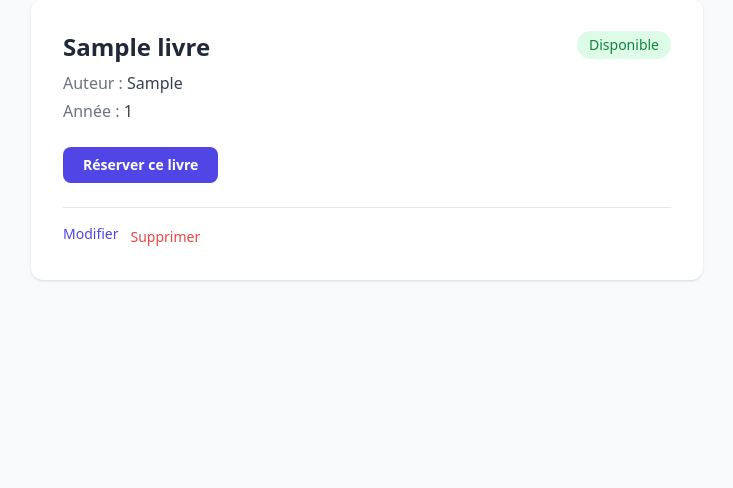
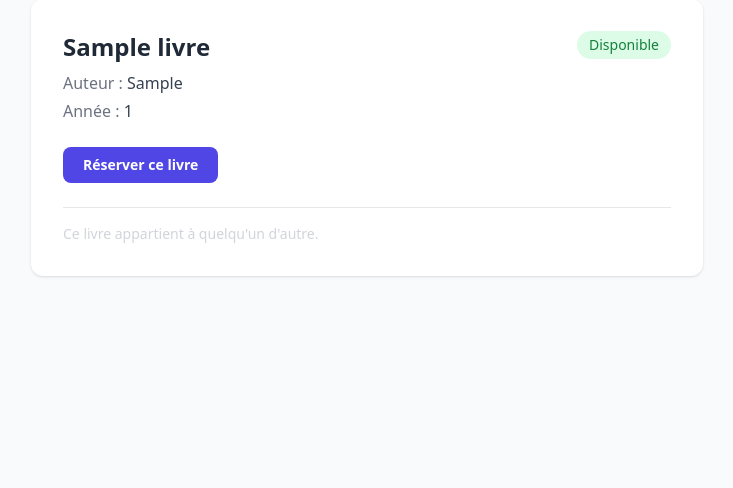
Before and after one commit to m1d0b4n/The-Library, a Flask app: a page that uses templates/livres/detail.html in a window 1280 px wide. Shown: the part 141-629 px from the top of the page, without its empty margins (113-846 px from the left). Run offline with Flask 3, Linux system fonts and the light colour scheme; a user stored in the database is signed in; tables that the repository leaves empty hold one stand-in row (values such as "Sample post"); some libraries are stand-ins or nearby versions.

Commit message:
fix(acces): propriete livres - modif/suppression uniquement par le createur - issue #36
Closes #36

- models/livre.py : ajout colonne created_by (String 200, nullable)
- routes/pages.py : ajouter_livre renseigne created_by=current_user.email
- routes/pages.py : modifier_livre et supprimer_livre verifient created_by
- templates/livres/detail.html : boutons Modifier/Supprimer affiches seulement au createur
- 4 nouveaux tests (proprio OK, autre user bloque) - 69 tests total

```diff
--- a/models/livre.py
+++ b/models/livre.py
@@ -12,6 +12,7 @@ class Livre(db.Model):
     annee_publication = db.Column(db.Integer, nullable=False)
     disponible = db.Column(db.Boolean, default=True, nullable=False)
     reserve_par = db.Column(db.String(200), nullable=True, default=None)
+    created_by = db.Column(db.String(200), nullable=True, default=None)
 
     def to_dict(self):
         return {
--- a/routes/pages.py
+++ b/routes/pages.py
@@ -102,7 +102,7 @@ def ajouter_livre():
         elif Livre.query.filter_by(titre=titre).first():
             flash("Un livre avec ce titre existe déjà.", "error")
         else:
-            db.session.add(Livre(titre=titre, auteur=auteur, annee_publication=annee))
+            db.session.add(Livre(titre=titre, auteur=auteur, annee_publication=annee, created_by=current_user.email))
             db.session.commit()
             flash(f"« {titre} » ajouté avec succès.", "success")
             return redirect(url_for("pages.liste_livres"))
@@ -115,6 +115,9 @@ def modifier_livre(titre):
     livre = Livre.query.filter_by(titre=titre).first_or_404()
     if not livre.disponible:
         flash("Impossible de modifier un livre réservé.", "error")
+        return redirect(url_for("pages.detail_livre", titre=titre))
+    if livre.created_by and livre.created_by != current_user.email:
+        flash("Vous ne pouvez pas modifier un livre qui ne vous appartient pas.", "error")
         return redirect(url_for("pages.detail_livre", titre=titre))
     if request.method == "POST":
         auteur = request.form.get("auteur", "").strip()
@@ -143,6 +146,9 @@ def supprimer_livre(titre):
     livre = Livre.query.filter_by(titre=titre).first_or_404()
     if not livre.disponible:
         flash("Impossible de supprimer un livre réservé.", "error")
+        return redirect(url_for("pages.detail_livre", titre=titre))
+    if livre.created_by and livre.created_by != current_user.email:
+        flash("Vous ne pouvez pas supprimer un livre qui ne vous appartient pas.", "error")
         return redirect(url_for("pages.detail_livre", titre=titre))
     db.session.delete(livre)
     db.session.commit()
--- a/templates/livres/detail.html
+++ b/templates/livres/detail.html
@@ -38,20 +38,18 @@
     {% endif %}
 
     <div class="mt-6 flex gap-3 border-t pt-4">
-      {% if livre.disponible %}
+      {% if livre.disponible and (not livre.created_by or livre.created_by == current_user.email) %}
       <a href="{{ url_for('pages.modifier_livre', titre=livre.titre) }}"
          class="text-sm text-indigo-600 hover:underline">Modifier</a>
-      {% else %}
-      <span class="text-sm text-gray-300">Modification impossible (livre réservé)</span>
-      {% endif %}
-      {% if livre.disponible %}
       <form method="POST" action="{{ url_for('pages.supprimer_livre', titre=livre.titre) }}"
             onsubmit="return confirm('Supprimer ce livre ?')">
         <input type="hidden" name="csrf_token" value="{{ csrf_token() }}" />
         <button type="submit" class="text-sm text-red-500 hover:underline">Supprimer</button>
       </form>
+      {% elif not livre.disponible %}
+      <span class="text-sm text-gray-300">Modification/suppression impossible (livre réservé)</span>
       {% else %}
-      <span class="text-sm text-gray-300">Suppression impossible (livre réservé)</span>
+      <span class="text-sm text-gray-300">Ce livre appartient à quelqu'un d'autre.</span>
       {% endif %}
     </div>
   {% else %}
```
Also changed, not shown: tests/test_logique_acces.py (+49 -0 lines).
